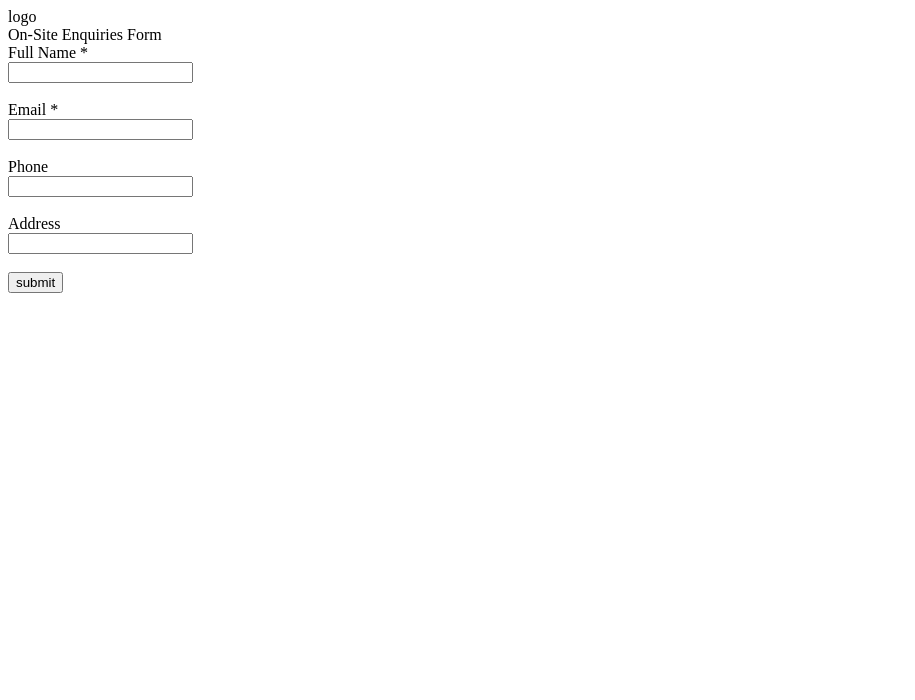
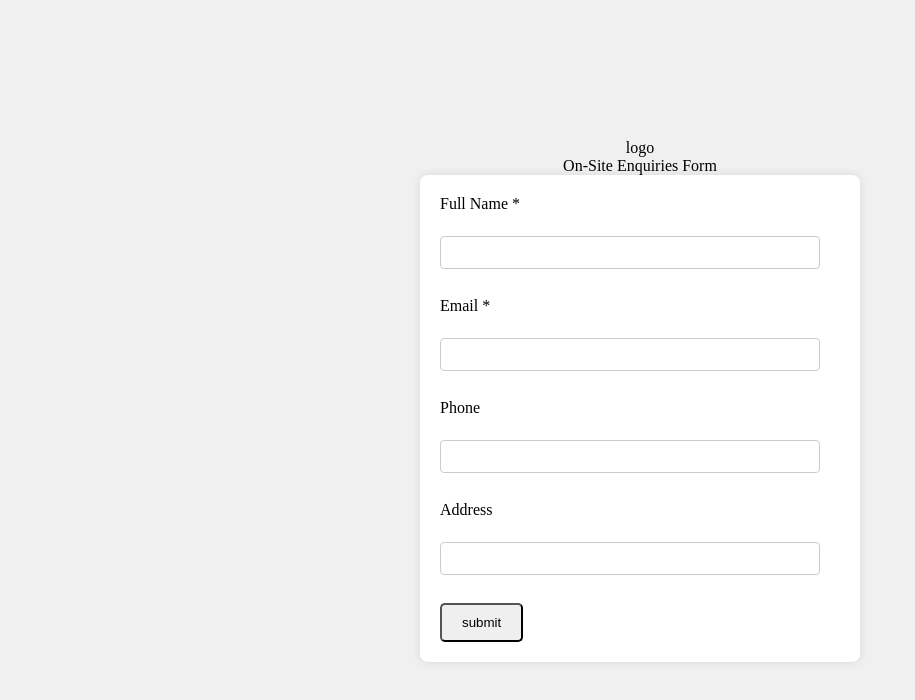
Before and after one commit to thenetlizard/test-page, a plain HTML site: page index.html in a window 1280 px wide. Shown: the whole page, without its empty margins (0-915 px from the left). Drawn offline with Linux system fonts and the light colour scheme.

Commit message:
Add functionality to the submit button that reads the inputs and sends them to the api endpoint

```diff
--- a/assets/main.js
+++ b/assets/main.js
@@ -0,0 +1,35 @@
+document.getElementById ("thisform").addEventListener ("submit", function (event) {
+    event.preventDefault ();
+
+    // Read input values
+    const fullname = document.getElementById ("fullname").value;
+    const email = document.getElementById ("email").value;
+    const phone = document.getElementById ("phone").value;
+    const address = document.getElementById ("address").value;
+
+    // JSON body
+    const inputdata = {
+        fullname: fullname,
+        email: email,
+        phone: phone,
+        address: address
+    };
+
+    // Send input data to the API
+    fetch ("https://www.superlender.co.ke/test/test-api", {
+        method: "POST",
+        headers: {
+            "Content-Type": "application/json"
+        },
+        body: JSON.stringify (inputdata)
+    })
+    .then (response => response.json ())
+    .then (result => {
+        console.log ("Success:", result);
+        alert ("Submitted successfully!");
+    })
+    .catch (error => {
+        console.error ("Error:", error);
+        alert ("Failed!");
+    });
+});
--- a/assets/style.css
+++ b/assets/style.css
@@ -0,0 +1,56 @@
+        body {
+            display: flex;
+            justify-content: center;
+            align-items: center;
+            height: 100vh;
+            margin: 0;
+            background-color: #f0f0f0;
+        }
+
+        .container {
+            display: flex;
+            flex-direction: column;
+            justify-content: space-between;
+        }
+
+        .form-head {
+            display: flex;
+            flex-direction: column;
+            align-items: center;
+        }
+
+        form {
+            width: 400px;
+            background-color: #fff;
+            padding: 20px;
+            border-radius: 8px;
+            box-shadow: 0 0 10px rgba(0, 0, 0, 0.1);
+        }
+
+        label {
+            display: block;
+            margin-bottom: 5px;
+        }
+
+        input[type="text"],
+        input[type="email"],
+        textarea,
+        input[type="number"] {
+            width: calc(100% - 20px);
+            padding: 8px;
+            margin-bottom: 10px;
+            box-sizing: border-box;
+            border: 1px solid #ccc;
+            border-radius: 4px;
+        }
+
+        input[type="radio"] {
+            margin-left: 10px;
+            vertical-align: middle;
+        }
+
+        input[type="submit"] {
+            padding: 10px 20px;
+            border-radius: 5px;
+            cursor: pointer;
+        }
--- a/index.html
+++ b/index.html
@@ -1,33 +1,44 @@
 <!DOCTYPE html>
 <html lang="en">
+
 <head>
     <meta charset="UTF-8">
     <meta name="viewport" content="width=device-width, initial-scale=1.0">
     <title>Test Page</title>
+
+    <!-- link css -->
+    <link rel="stylesheet" href="assets/style.css">
+
 </head>
+
 <body>
+
+    <div class="container">
         <div class="form-head">
             <div class="logo">logo</div>
             <div class="title-content">On-Site Enquiries Form</div>
         </div>
 
         <div class="form-content">
-        <form action="" method="POST">
-            <label for="full-name">Full Name *</label><br>
-            <input type="text" name="" id=""><br><br>
+            <form action="" method="POST" id="thisform">
+                <label for="fullname">Full Name *</label><br>
+                <input type="text" name="fullname" id="fullname" required><br><br>
 
                 <label for="email">Email *</label><br>
-            <input type="email" name="" id=""><br><br>
+                <input type="email" name="email" id="email" required><br><br>
 
                 <label for="phone">Phone</label><br>
-            <input type="number" name="" id=""><br><br>
+                <input type="number" name="phone" id="phone"><br><br>
 
                 <label for="address">Address</label><br>
-            <input type="text" name="" id=""><br><br>
+                <input type="text" name="address" id="address"><br><br>
 
                 <input type="submit" value="submit">
             </form>
         </div>
+    </div>
 
+<script src="assets/main.js"></script>
 </body>
+
 </html>
```
Lines whose indentation alone changed are shown as unchanged.
